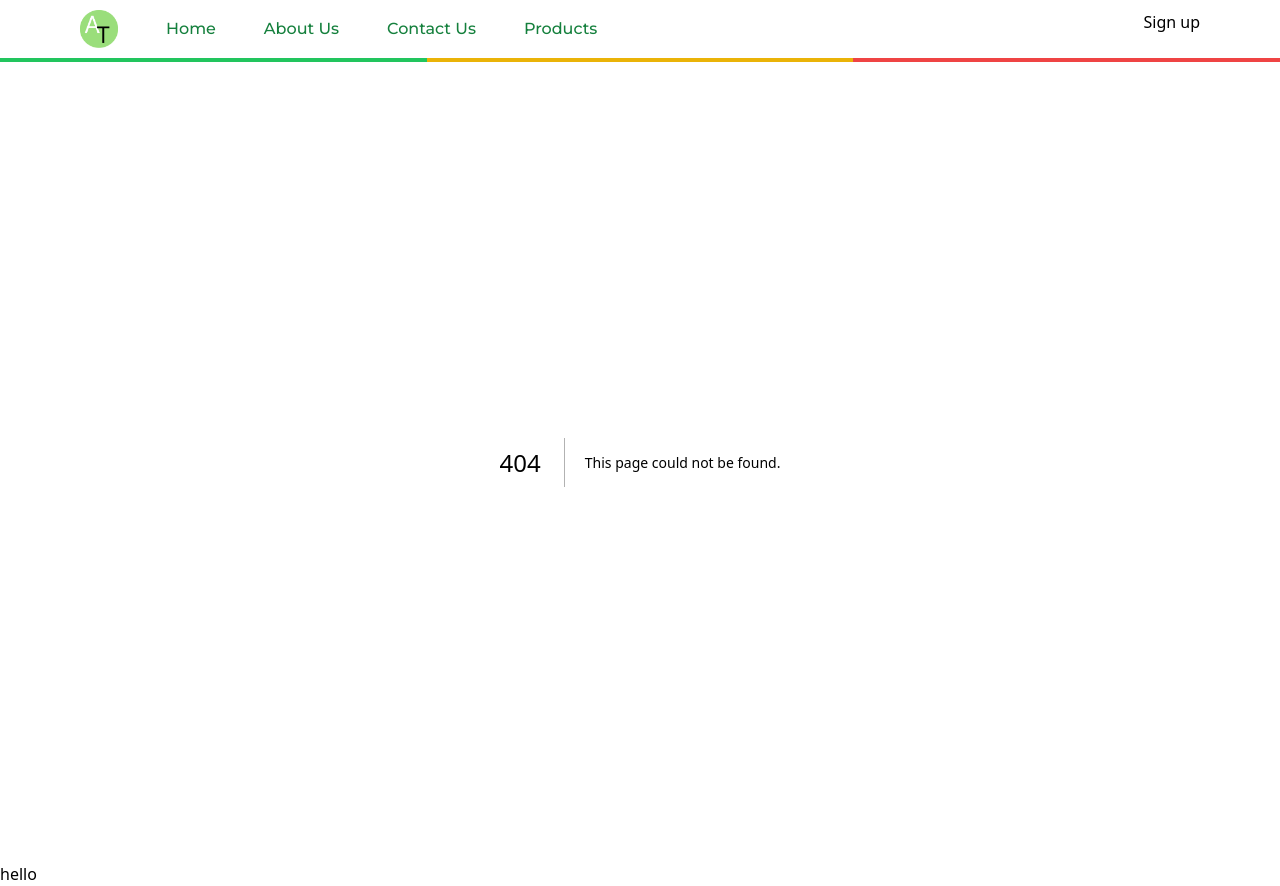
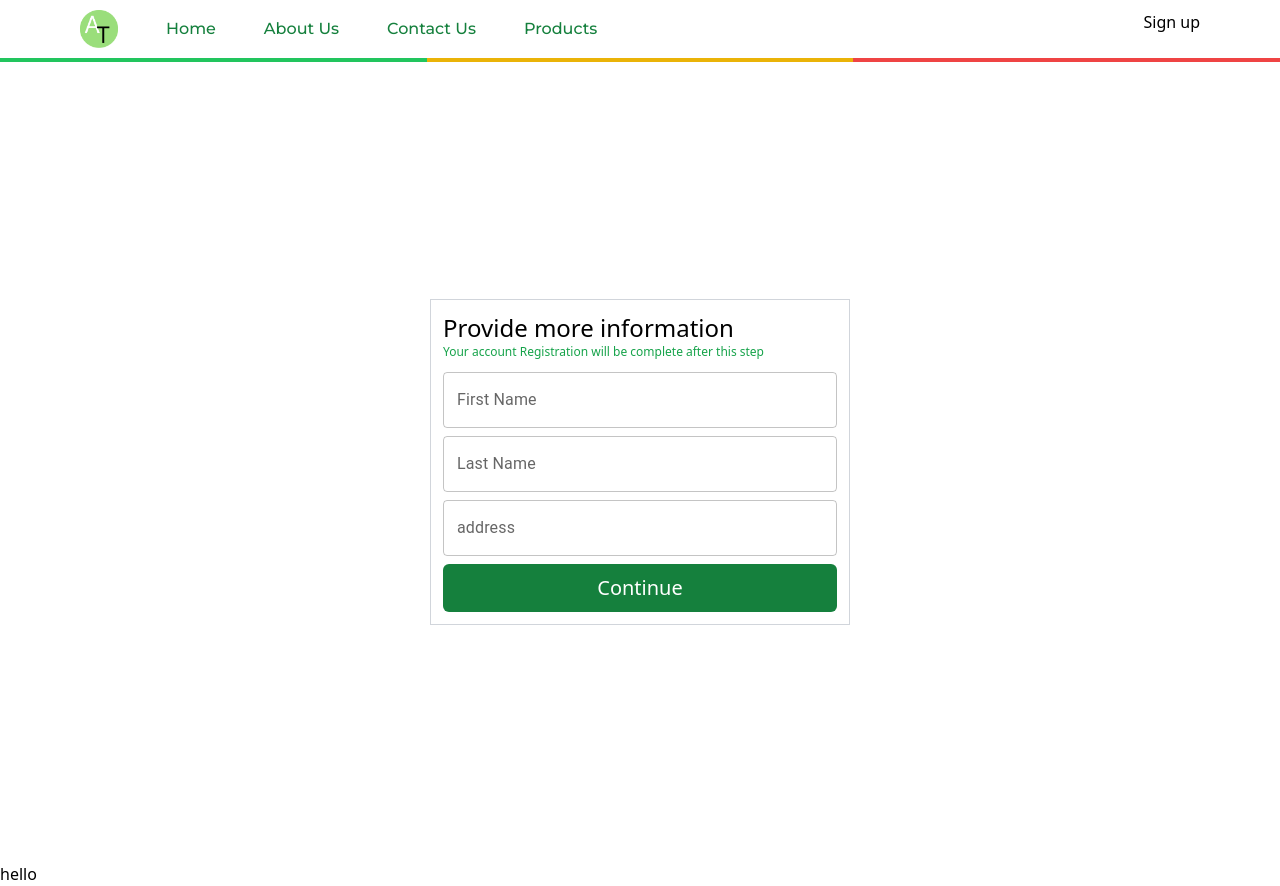
Before and after one commit to ebukadavid3/agrotrade, a Next.js app: page /auth/continue-registration in a window 1280 px wide. Before the commit this address had no page. Built offline with nearby package versions, Linux system fonts and the light colour scheme.

Commit message:
agrotrade changes

```diff
--- /dev/null
+++ b/config/global.js
@@ -0,0 +1,14 @@
+import { useState,createContext } from "react";
+
+const AppContext = createContext();
+
+function AppProvider ({children}) {
+    const [accountType,setAccountType] = useState('buyer')
+    return (
+        <AppContext.Provider value={{accountType,setAccountType}}>
+            {children}
+
+        </AppContext.Provider>
+    )
+}
+export {AppContext,AppProvider}
--- a/pages/_app.js
+++ b/pages/_app.js
@@ -1,10 +1,13 @@
 import '@/styles/globals.css';
 import Layout from '@/components/layout';
+import { AppProvider } from '@/config/global';
 
 export default function App({ Component, pageProps }) {
 return (
+  <AppProvider>
   <Layout>
     <Component {...pageProps} />
   </Layout>
+  </AppProvider>
 )
 }
--- /dev/null
+++ b/pages/auth/continue-registration.js
@@ -0,0 +1,72 @@
+import { useState } from "react";
+import Head from "next/head";
+import { TextField } from '@mui/material';
+import { useFormik } from "formik";
+import * as yup from 'yup';
+
+const validationRules = yup.object().shape({
+    firstName:yup.string().required('This field is compulsory').min(2,'Must be at least 2 characters').max(25,'Cannot be more than 25 characters'),
+    lastName:yup.string().required('This field is compulsory').min(2,'Must be at least 2 characters').max(25,'Cannot be more than 25 characters'),
+    address:yup.string().min(8,'Must be at least 8 characters').max(120,'Cannot be more than 25 characters'),
+});
+
+export default function ContinueReg () {
+    const [tab,setTab] = useState('buyer')
+
+    const {handleBlur,handleChange,handleSubmit,touched,errors,values} = useFormik ({
+        initialValues: {firstName: '',lastName:'',address:'',compName:''},
+        onSubmit: (value) => {
+            console.log(value.firstName)
+        },
+        validationSchema:validationRules,
+    })
+    return (
+        <>
+        <Head>
+            <title>Continue Registration | AgroTrade</title>
+        </Head>
+        <main className="h-screen flex justify-center items-center">
+            <div className="w-full md:w-[420px] flex flex-col gap-3 border border-gray-300 ronded-md p-3">
+
+                <div className="flex flex-col gap5 md:gap-3">
+                    <div>
+                        <h2 className="text-2xl">Provide more information</h2>
+                        <p className="text-xs text-green-600">Your account Registration will be complete after this step</p>
+                    </div>
+
+                    <form onSubmit={handleSubmit}>
+                        <div className="mb-2">
+                            <TextField id="firstName" className="w-full"  variant="outlined" label="First Name"onChange={handleChange} onBlur={handleBlur} value={values.firstName}/>
+                            <small className="text-red-500">{touched && errors.firstName ? errors.firstName : null}</small>
+                        </div>
+
+                        <div className="mb-2">
+                            <TextField id="lastName" className="w-full" variant="outlined" label="Last Name" onChange={handleChange} onBlur={handleBlur} value={values.lastName}/>
+                            <small className="text-red-500">{touched && errors.lastName ? errors.lastName : null}</small>
+                        </div>
+
+                        <div className="mb-2">
+                            <TextField id="address" multiline={true} className="w-full" type="text" variant="outlined" label="address" onChange={handleChange} onBlur={handleBlur} value={values.address}/>
+                            <small className="text-red-500">{touched && errors.address ? errors.address : null}</small>
+                        </div>
+
+                        {/* {tab == 'farmer'
+                        ? <div className="mb-2">
+                            <TextField id="compName" className="w-full" variant="outlined" label="company name" onChange={handleChange} onBlur={handleBlur} value={values.compName}/>
+                            <small className="text-red-500">{touched && errors.compName ? errors.compName : null}</small>
+                        </div>
+                        : null} */}
+
+                         <button type="submit" className="h-[48px] w-full flex justify-center items-center bg-green-700 text-white text-xl rounded-md">Continue</button>
+                    </form>
+                </div>
+            </div>
+        </main>
+        </>
+    )
+}
+
+
+const styles = {
+    tabColor: 'border-b-4 border-green-600'
+}
--- a/pages/auth/signup.js
+++ b/pages/auth/signup.js
@@ -1,12 +1,22 @@
-import { useState } from "react";
+import { useState,useContext } from "react";
+import { AppContext } from "@/config/global";
 import Head from "next/head";
 import Image from "next/image";
 import { TextField } from '@mui/material';
 import { FcGoogle } from 'react-icons/fc';
 import { FaApple } from 'react-icons/fa';
+import { useFormik } from "formik";
 
 export default function Signup () {
-    const [tab,setTab] = useState('buyer')
+    const [tab,setTab] = useState('buyer');
+    const {accountType,setAccountType}  = useContext(AppContext);
+    console.log(accountType);
+
+    const {handleBlur,handleChange,handleSubmit,touched,errors} = useFormik ({
+        initialValues: {},
+        onSubmit: () => {},
+        validateSchema:null,
+    })
     return (
         <>
         <Head>
```
Also changed, not shown: pages/about-me.js (added).
